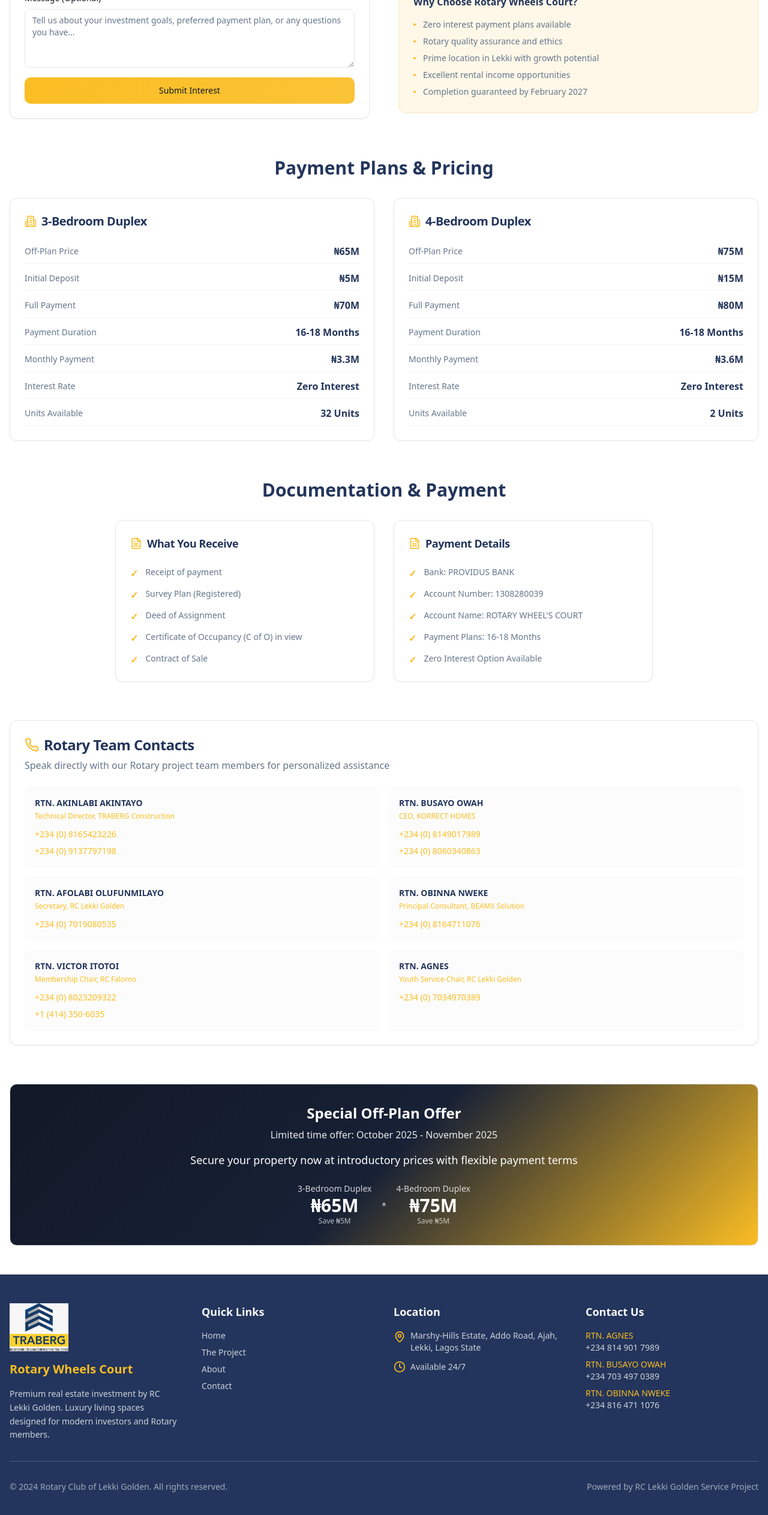
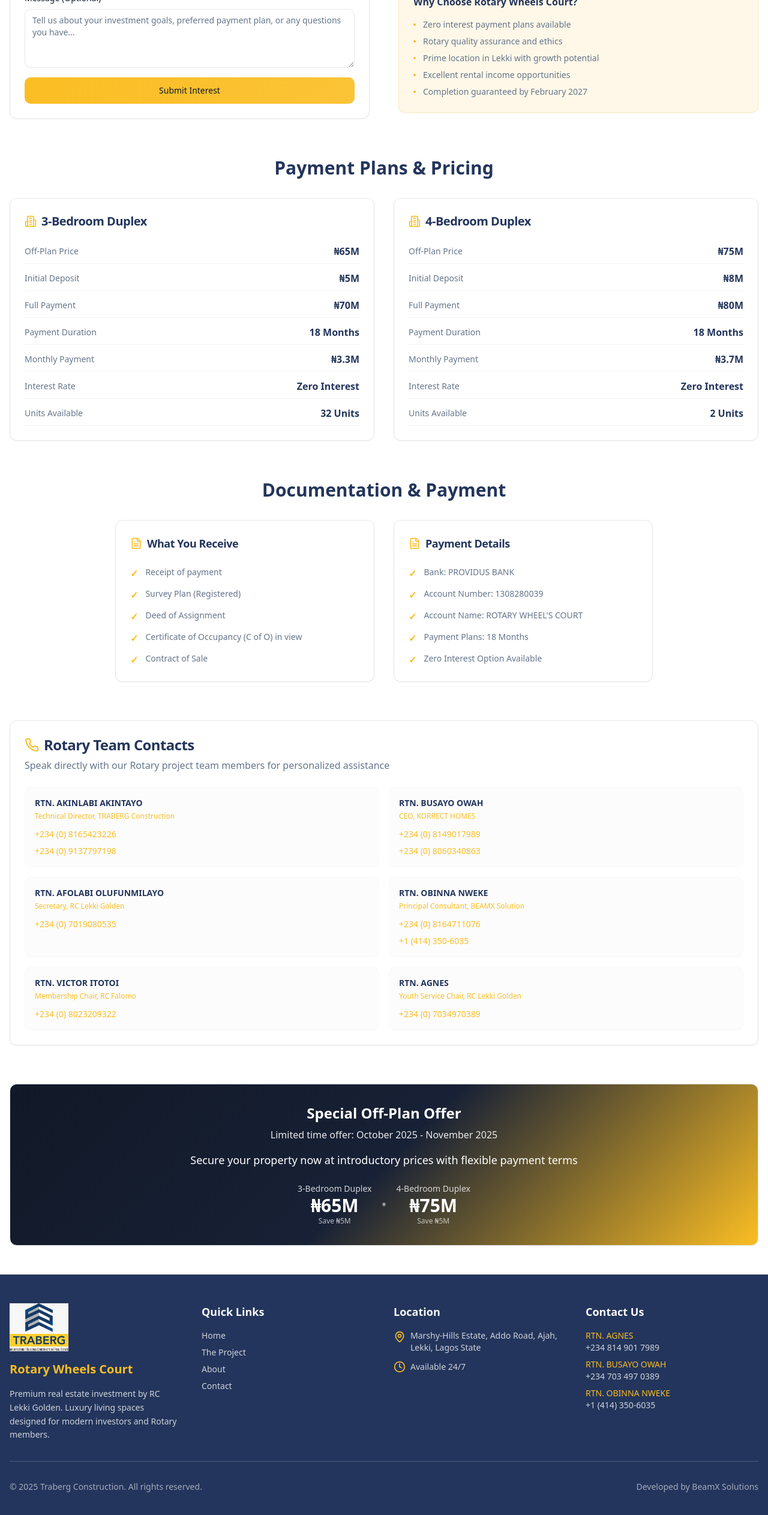
Before and after one commit to BeamX-Solutions/rotary-club-website, a React (Vite) app: page /contact in a window 1280 px wide. Shown: the part 762-3288 px from the top of the page at 60% size. Built offline with nearby package versions, Linux system fonts and the light colour scheme; the HTML template or start-up script is replaced by a standard one.

Commit message:
Implementing suggestions I

```diff
--- a/src/components/Footer.tsx
+++ b/src/components/Footer.tsx
@@ -12,7 +12,7 @@
   const contacts = [
     { name: 'RTN. AGNES', phone: '+234 814 901 7989' },
     { name: 'RTN. BUSAYO OWAH', phone: '+234 703 497 0389' },
-    { name: 'RTN. OBINNA NWEKE', phone: '+234 816 471 1076' },
+    { name: 'RTN. OBINNA NWEKE', phone: '+1 (414) 350-6035' },
     { name: 'RTN. AKINLABI AKINTAYO', phone: '+234 809 843 4810' },
   ];
 
@@ -92,10 +92,10 @@
         {/* Bottom Bar */}
         <div className="border-t border-primary-foreground/20 mt-8 pt-8 flex flex-col md:flex-row justify-between items-center space-y-4 md:space-y-0">
           <p className="text-sm text-primary-foreground/60">
-            © 2024 Rotary Club of Lekki Golden. All rights reserved.
+            © 2025 Traberg Construction. All rights reserved.
           </p>
           <div className="flex items-center space-x-4 text-sm text-primary-foreground/60">
-            <span>Powered by RC Lekki Golden Service Project</span>
+            <span>Developed by BeamX Solutions</span>
           </div>
         </div>
       </div>
--- a/src/components/Hero.tsx
+++ b/src/components/Hero.tsx
@@ -28,7 +28,7 @@
                 Where luxury meets opportunity in the heart of Lekki
               </p>
               <p className="text-lg text-white/80 max-w-lg">
-                Premium real estate investment powered by RC Lekki Golden. Exclusive properties designed for modern investors with excellent rental income potential.
+                Exclusive residential community developed by Traberg Construction in partnership with the RC Lekki Golden designed for the Rotary community in Lagos.
               </p>
             </div>
 
--- a/src/pages/About.tsx
+++ b/src/pages/About.tsx
@@ -333,7 +333,7 @@
         <div className="container mx-auto px-4 text-center">
           <div className="max-w-4xl mx-auto">
             <h2 className="text-3xl md:text-4xl font-bold mb-6">
-              Ready to Join Our Community?
+              Join fellow Rotarians to own a property in the first Rotary community!
             </h2>
             <p className="text-xl text-white/90 mb-8">
               Discover the Rotary difference and secure your premium property today
--- a/src/pages/Contact.tsx
+++ b/src/pages/Contact.tsx
@@ -83,12 +83,12 @@
     {
       name: 'RTN. OBINNA NWEKE',
       title: 'Principal Consultant, BEAMX Solution',
-      phones: ['+234 (0) 8164711076']
+      phones: ['+234 (0) 8164711076', '+1 (414) 350-6035']
     },
     {
       name: 'RTN. VICTOR ITOTOI',
       title: 'Membership Chair, RC Falomo',
-      phones: ['+234 (0) 8023209322', '+1 (414) 350-6035']
+      phones: ['+234 (0) 8023209322']
     },
     {
       name: 'RTN. AGNES',
@@ -105,7 +105,7 @@
         { label: 'Off-Plan Price', value: '₦65M' },
         { label: 'Initial Deposit', value: '₦5M' },
         { label: 'Full Payment', value: '₦70M' },
-        { label: 'Payment Duration', value: '16-18 Months' },
+        { label: 'Payment Duration', value: '18 Months' },
         { label: 'Monthly Payment', value: '₦3.3M' },
         { label: 'Interest Rate', value: 'Zero Interest' },
         { label: 'Units Available', value: '32 Units' }
@@ -116,10 +116,10 @@
       title: '4-Bedroom Duplex',
       details: [
         { label: 'Off-Plan Price', value: '₦75M' },
-        { label: 'Initial Deposit', value: '₦15M' },
+        { label: 'Initial Deposit', value: '₦8M' },
         { label: 'Full Payment', value: '₦80M' },
-        { label: 'Payment Duration', value: '16-18 Months' },
-        { label: 'Monthly Payment', value: '₦3.6M' },
+        { label: 'Payment Duration', value: '18 Months' },
+        { label: 'Monthly Payment', value: '₦3.7M' },
         { label: 'Interest Rate', value: 'Zero Interest' },
         { label: 'Units Available', value: '2 Units' }
       ]
@@ -143,7 +143,7 @@
         'Bank: PROVIDUS BANK',
         'Account Number: 1308280039',
         'Account Name: ROTARY WHEEL\'S COURT',
-        'Payment Plans: 16-18 Months',
+        'Payment Plans: 18 Months',
         'Zero Interest Option Available'
       ]
     }
--- a/src/pages/Index.tsx
+++ b/src/pages/Index.tsx
@@ -252,7 +252,7 @@
         <div className="container mx-auto px-4 text-center">
           <div className="max-w-4xl mx-auto">
             <h2 className="text-3xl md:text-4xl font-bold mb-6">
-              Ready to Invest in Your Future?
+              Join fellow Rotarians to own a property in the first Rotary community!
             </h2>
             <p className="text-xl text-white/90 mb-4">
               Join the exclusive community of Rotary Wheels Court. Limited units available with flexible payment plans and zero interest options.
--- a/src/pages/Project.tsx
+++ b/src/pages/Project.tsx
@@ -19,7 +19,7 @@
       bathrooms: 4,
       price: '₦65M',
       originalPrice: '₦70M',
-      paymentPlan: '16-18 Months',
+      paymentPlan: '18 Months',
       monthlyPayment: '₦3.3M',
       image: '/images/project-exterior.jpg',
       features: [
@@ -38,8 +38,8 @@
       bathrooms: 5,
       price: '₦75M',
       originalPrice: '₦80M',
-      paymentPlan: '16-18 Months',
-      monthlyPayment: '₦3.6M',
+      paymentPlan: '18 Months',
+      monthlyPayment: '₦3.7M',
       image: '/images/project-aerial.jpg',
       features: [
         'All Ensuite with Ante-room',
```
